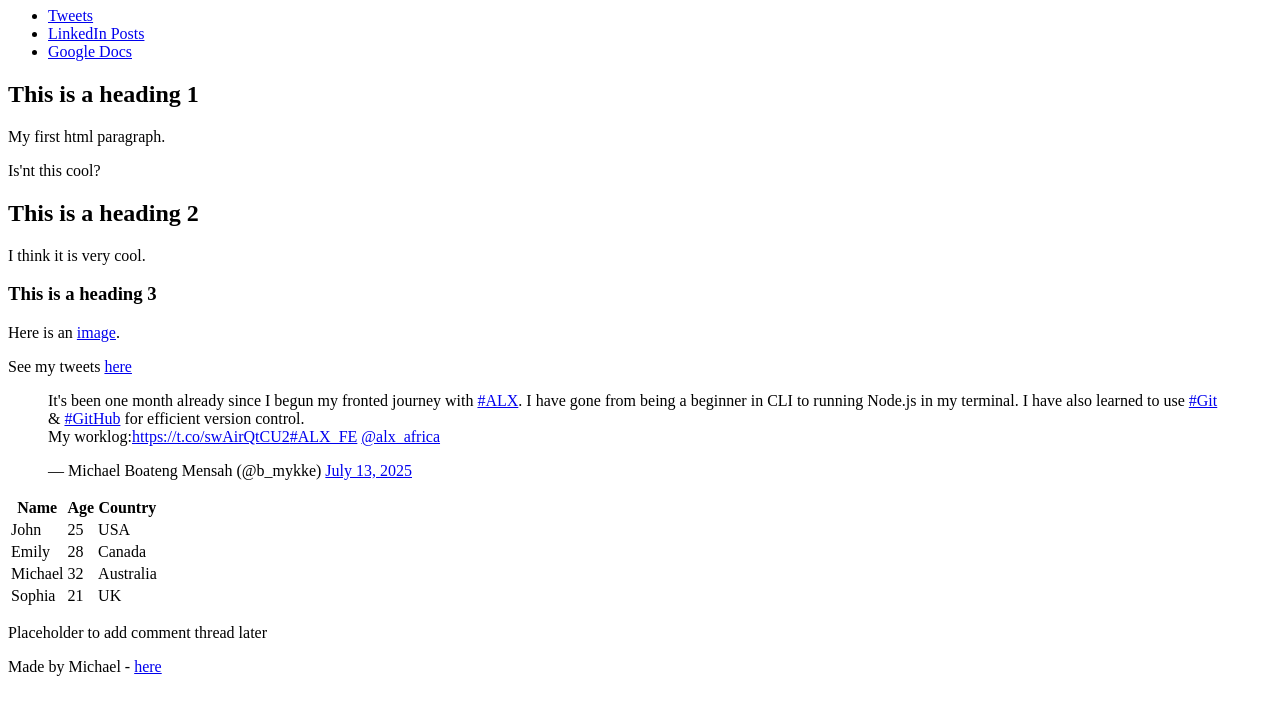
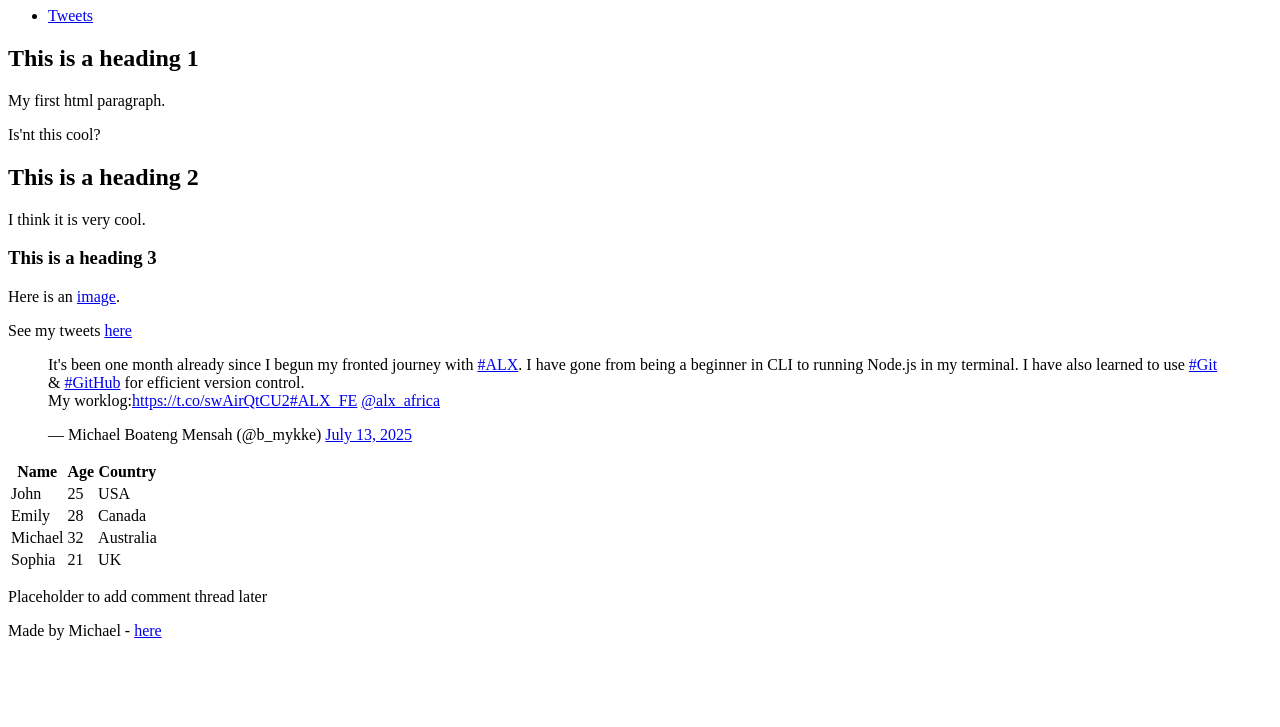
Before and after one commit to mikeboat45/My_First_Portfolio, a plain HTML site: page html_basic/index.html in a window 1280 px wide. Shown: the part 73-800 px from the top of the page. Drawn offline with Linux system fonts and the light colour scheme.

Commit message:
Correction for checker

```diff
--- a/html_basic/index.html
+++ b/html_basic/index.html
@@ -10,8 +10,8 @@
         <h1>Homepage</h1>
         <ul>
             <li><a href="/html_basic/tweets.html">Tweets</a></li>
-            <li><a href="https://linkedin.com/in/michael-boateng-mensah">LinkedIn Posts</a></li>
-            <li><a href="#">Google Docs</a></li>
+            <!-- <li><a href="https://linkedin.com/in/michael-boateng-mensah">LinkedIn Posts</a></li>
+            <li><a href="https://docs.google.com/document/d/1PSmu5ubwV471XEkhZmNzFFnr7bEmrfkluWPhBWmnT6E/edit?usp=drive_link">Google Docs</a></li> -->
         </ul>
     </header>
 
```
Also changed, not shown: html_basic/tweets.html (+2 -2 lines).
